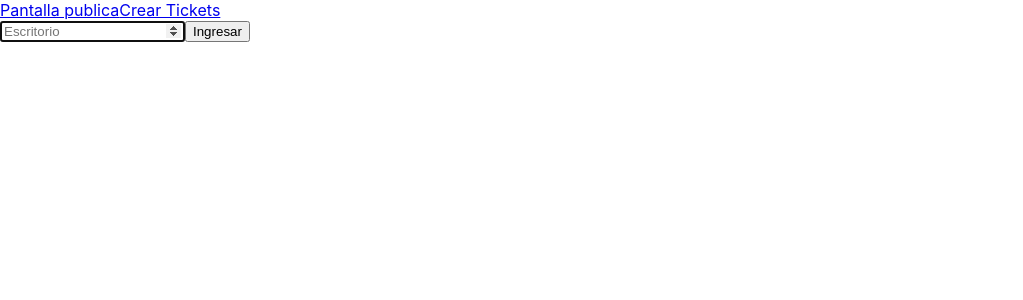
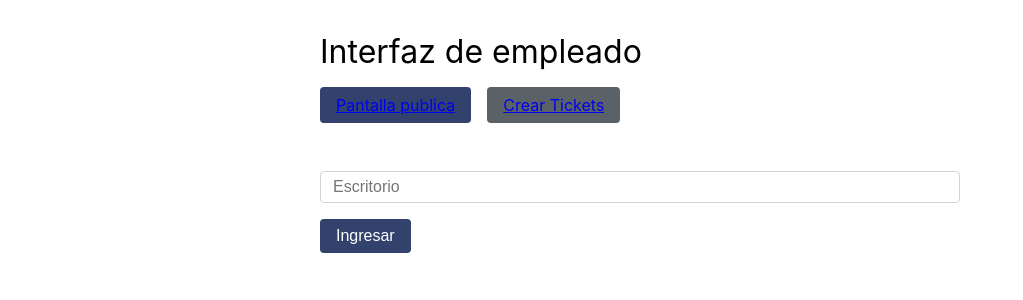
Before and after one commit to gkitas10/colas-front, a React (Create React App) app: page / in a window 1280 px wide. Shown: the top 300 px of the page, without its empty margins (0-1023 px from the left). Built offline with nearby package versions, Linux system fonts and the light colour scheme; no server answers.

Commit message:
Add style to EmployeeInterface

```diff
--- a/src/components/EmployeeInterface.js
+++ b/src/components/EmployeeInterface.js
@@ -1,5 +1,6 @@
 import React, { useState } from 'react';
 import { useNavigate, Link } from 'react-router-dom';
+import styles from '../styles/EmployeeInterface.module.css';
 
 const EmployeeInterface = () => {
     const [ computer , setComputer ] = useState('');
@@ -10,17 +11,21 @@ const EmployeeInterface = () => {
     }
 
   return (
-    <div>
-        <div>
-            <div className="">
-                <Link to='/public-screen'>Pantalla publica</Link>
-                <Link to='/create-ticket'>Crear Tickets</Link>
+    <div className={styles.main}>
+        <div className={styles.cont}>
+            <div className={styles.title}>
+                Interfaz de empleado
+            </div>
+            <div className={styles.links_row}>
+                <div className={styles.links_cont}>
+                    <Link to='/public-screen' className={styles.link}>Pantalla publica</Link>
+                    <Link to='/create-ticket' className={styles.link+ ' ' + styles.link_gray}><a>Crear Tickets</a></Link>
                 </div>
             </div>
-        <div>
-            <form onSubmit={handleSubmit}>
-                <input name="computer" type="number" className="form-control" placeholder="Escritorio" autoFocus required onChange={e => setComputer(e.target.value)}/>
-                <button>
+            <div className={styles.form_cont}>
+                <form onSubmit={handleSubmit} className={styles.form}>
+                    <input name="computer" type="number" className={styles.input_num} placeholder="Escritorio" onChange={e => setComputer(e.target.value)}/>
+                    <button className={styles.btn}>
                         Ingresar
                     </button>
                 </form>
@@ -29,6 +34,8 @@ const EmployeeInterface = () => {
             { alert }
             </div>
         </div>
+
+    </div>
 )
 }
 
--- a/src/styles/EmployeeInterface.module.css
+++ b/src/styles/EmployeeInterface.module.css
@@ -0,0 +1,61 @@
+.main {
+    display: flex;
+    min-height: 100vh;
+    justify-content: center;
+    padding-top: 2em;
+    color: white;
+}
+
+.cont {
+    display: flex;
+    flex-direction: column;
+    width: 50%;
+}
+
+.title {
+    color: black;
+    font-size: 2rem;
+    margin-bottom: .5em;
+}
+
+.links_row {
+    display: flex;
+    margin-bottom: 3em;
+}
+
+.links_cont {
+    display: flex;
+    justify-content: space-between;
+}
+
+.link, .btn {
+    background-color: #33426D;
+    padding: .5em 1em;
+    border-radius: 4px;
+    border: none;
+    margin-right: 1em;
+}
+
+.btn {
+    color: white;
+    width: fit-content;
+    font-size: 1rem;
+}
+
+.link_gray {
+    background-color: #5A6268;
+}
+
+.form {
+    display: flex;
+    flex-direction: column;
+}
+
+.input_num {
+    margin-bottom: 1em;
+    padding:0.375rem 0.75rem;
+    border: 1px solid #ced4da;
+    transition: border-color .15s ease-in-out, box-shadow .15s ease-in-out;
+    font-size: 1rem;
+    border-radius: 4px;
+}
```
Lines whose indentation alone changed are shown as unchanged.
